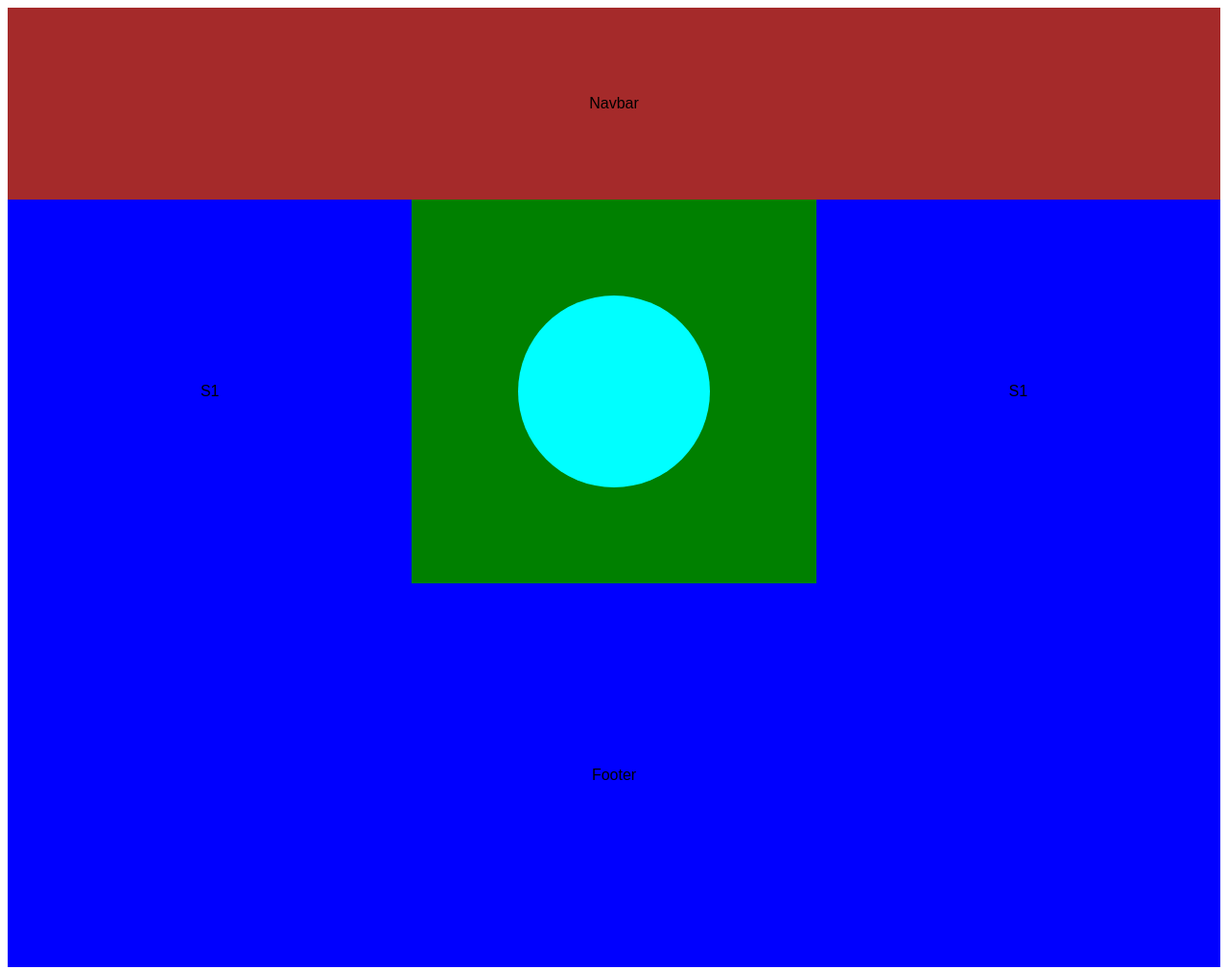
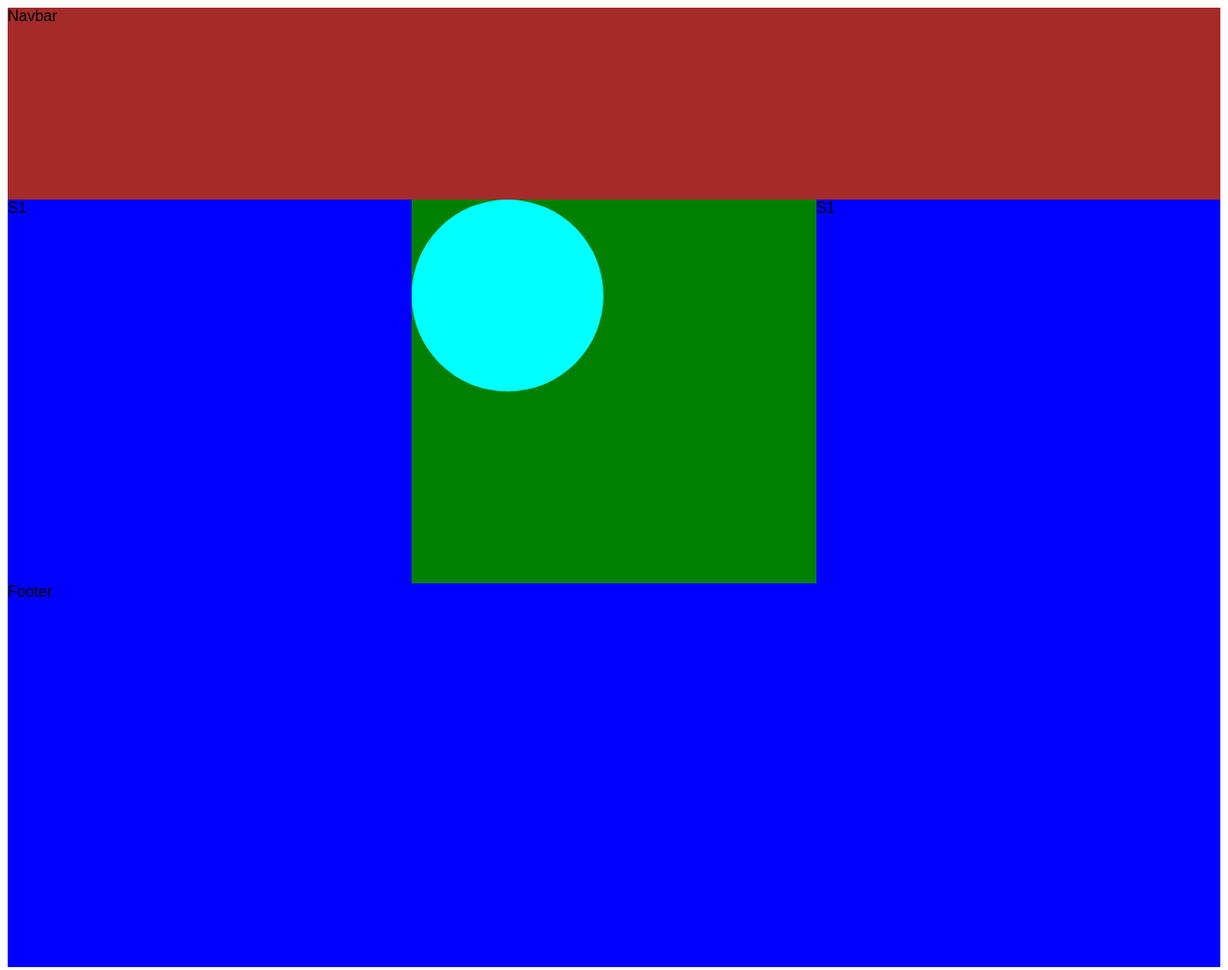
Before and after one commit to krzysztofbogusz91/css-exercises, a plain HTML site: page index.html in a window 1280 px wide. Shown: the whole page at 96% size. Drawn offline with Linux system fonts and the light colour scheme.

Commit message:
Change style

```diff
--- a/index.css
+++ b/index.css
@@ -7,8 +7,7 @@ body {
 }
 
 .center {
-  justify-content: center;
-  align-items: center;
+  position: relative;
 }
 
 .nav {
```
